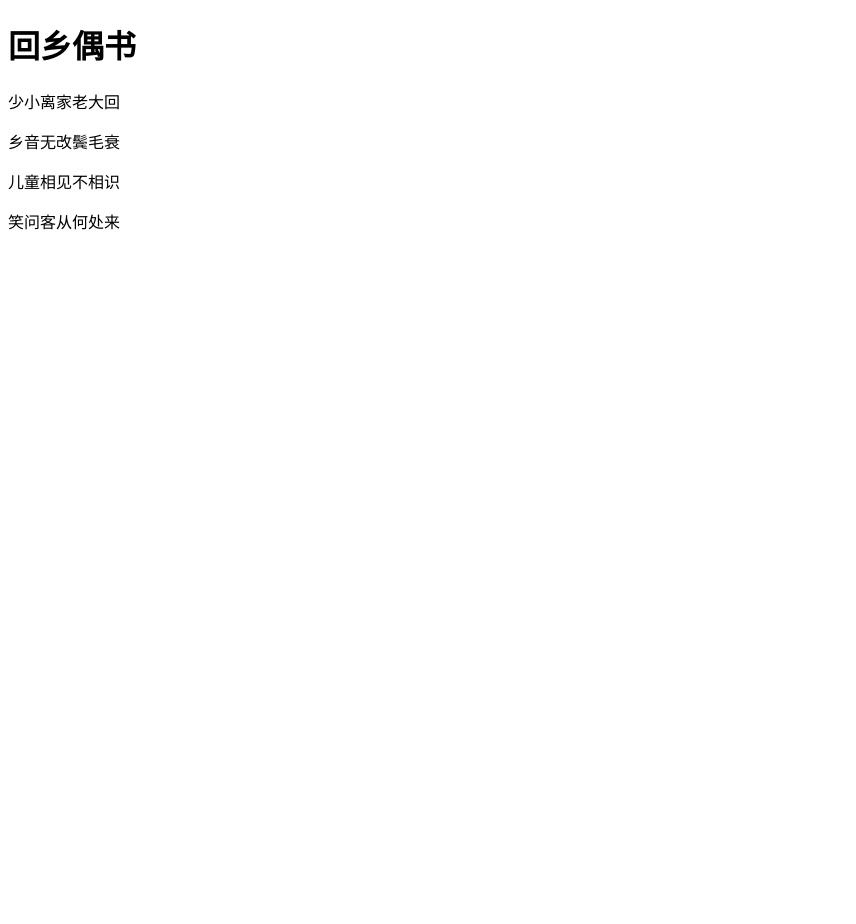
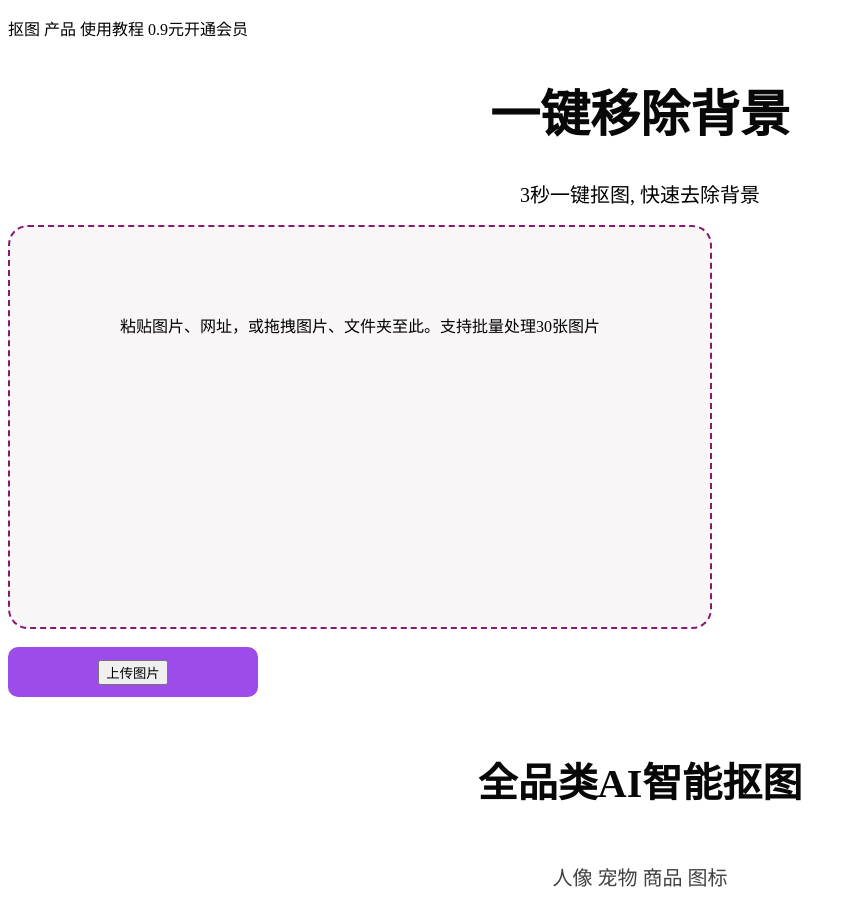
Before and after one commit to hou19851228/re01-one, a plain HTML site: page index.html in a window 1280 px wide. Shown: the whole page, without its empty margins (0-856 px from the left). Before the commit the page ends 800 px from the top, so only its background shows below. Drawn offline with Linux system fonts and the light colour scheme.

Commit message:
Update index.html

```diff
--- a/index.html
+++ b/index.html
@@ -2,17 +2,60 @@
 <html lang="en">
 <head>
     <meta charset="UTF-8">
-    <meta http-equiv="X-UA-Compatible" content="IE=edge">
     <meta name="viewport" content="width=device-width, initial-scale=1.0">
-    <title>个人网页</title>
+    <title>css 导入方式</title>
+    <style>
+        h1{
+         text-align:center;
+         font-weight: 800;
+         color: rgb(8, 8, 8);
+         font-size: 50px;
+        }
+        h4{
+         text-align:center;
+         font-weight: 800;
+         color: rgb(8, 8, 8);
+         font-size: 40px;
+        }
+        h5{
+         text-align:center;
+         font-weight: 100;
+         color: rgb(67, 66, 66);
+         font-size: 20px;
+        }
+        h2{
+         text-align:center;
+         font-weight: 100;
+         font-size: 20px;
+        }
+        h3{
+        text-align: center;
+        background-color: rgb(157, 76, 233);
+        width: 250px;
+        height: 50px;
+        border-radius: 10px;
+        line-height: 50px;
+        }
+        .border-demo{
+        background-color: rgb(249, 246, 247);
+        width: 700px;
+        height: 400px;
+        border-style: dashed;
+        border-width: 2px;
+        border-color: rgb(134, 26, 115);
+        border-radius: 20px;
+        text-align:center;
+        line-height: 200px;
+    }
+    </style>
 </head>
 <body>
-    <div>
-        <h1>回乡偶书</h1>
-        <p>少小离家老大回</p >
-        <p>乡音无改鬓毛衰</p >
-        <p>儿童相见不相识</p >
-        <p>笑问客从何处来</p >
-    </div>
+   <p>抠图   产品    使用教程     0.9元开通会员 </p>
+   <h1>一键移除背景</h1>
+   <h2>3秒一键抠图, 快速去除背景</h2>
+   <div class="border-demo">粘贴图片、网址，或拖拽图片、文件夹至此。支持批量处理30张图片</div>
+   <h3><input type="submit" value="上传图片"></h3>
+   <h4>全品类AI智能抠图</h4>
+   <h5>人像 宠物 商品 图标</h5>
 </body>
 </html>
```
